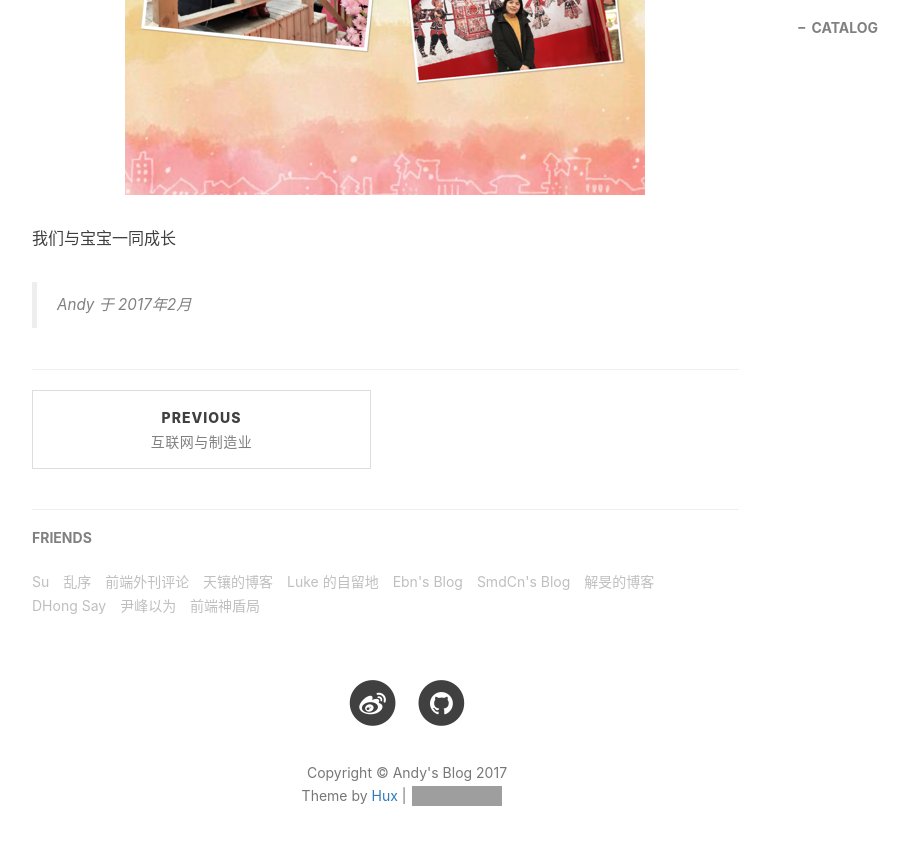
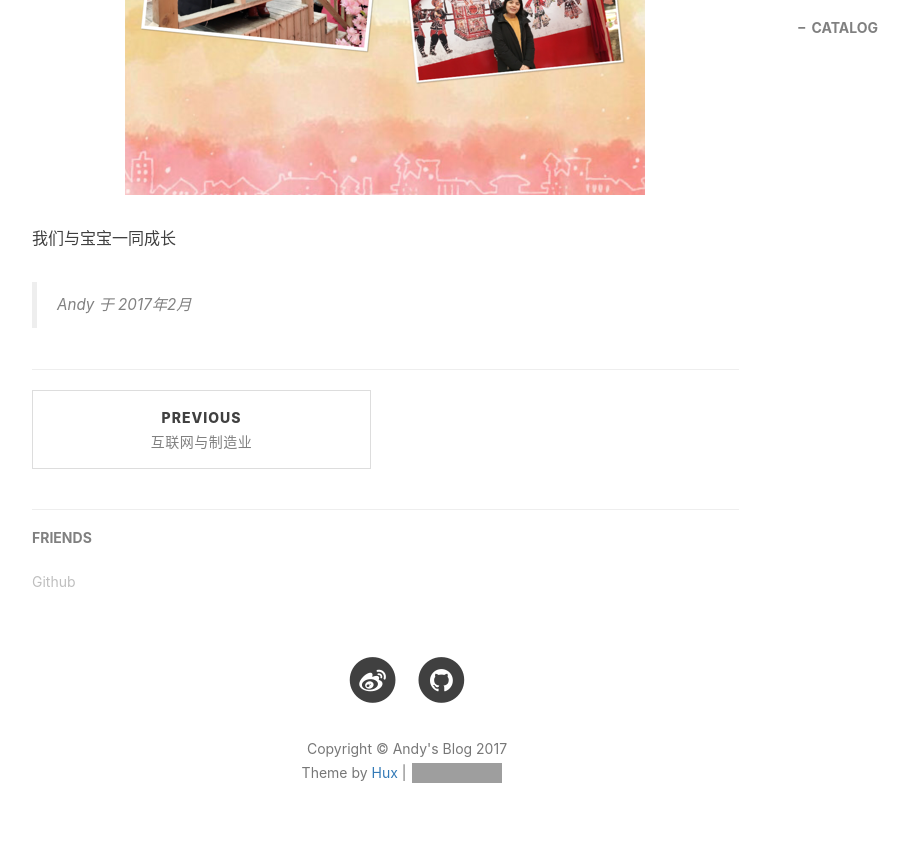
Before and after one commit to andyqi1999/andyqi1999.github.io, a Jekyll site: the page built from _posts/2017-02-14-valentines-day.markdown, in a window 1280 px wide and 900 px high, scrolled down 1122 px. Shown: the top 845 px of the window, without its empty margins (233-1142 px from the left). Built offline with Jekyll 4.4.1, drawn with Linux system fonts in a browser that asks for light colours; nearby versions of some CDN libraries; comment, search, counter and statistics services are not loaded; grey boxes are pictures that could not be loaded.

Commit message:
Update _config.yml

```diff
--- a/_config.yml
+++ b/_config.yml
@@ -90,37 +90,7 @@ service-worker: true
 # Friends
 friends: [
     {
-        title: "Su",
-        href: "http://su.gallery/"
-    },{
-        title: "乱序",
-        href: "http://mida.re/"
-    },{
-        title: "前端外刊评论",
-        href: "http://qianduan.guru/"
-    },{
-        title: "天镶的博客",
-        href: "http://lingyu.wang/"
-    },{
-        title: "Luke 的自留地",
-        href: "http://hmqk1995.github.io"
-    },{
-        title: "Ebn's Blog",
-        href: "http://ebnbin.com/"
-    },{
-        title: "SmdCn's Blog",
-        href: "http://blog.smdcn.net"
-    },{
-        title: "解旻的博客",
-        href: "http://xieminis.me/"
-    },{
-        title: "DHong Say",
-        href: "http://dhong.co"
-    },{
-        title: "尹峰以为",
-        href: "http://ingf.github.io/"
-    },{
-        title: "前端神盾局",
-        href: "http://wepiaofei.github.io/blog/"
-    }
+        title: "Github",
+        href: "http://github.com/"
+    },
 ]
```
